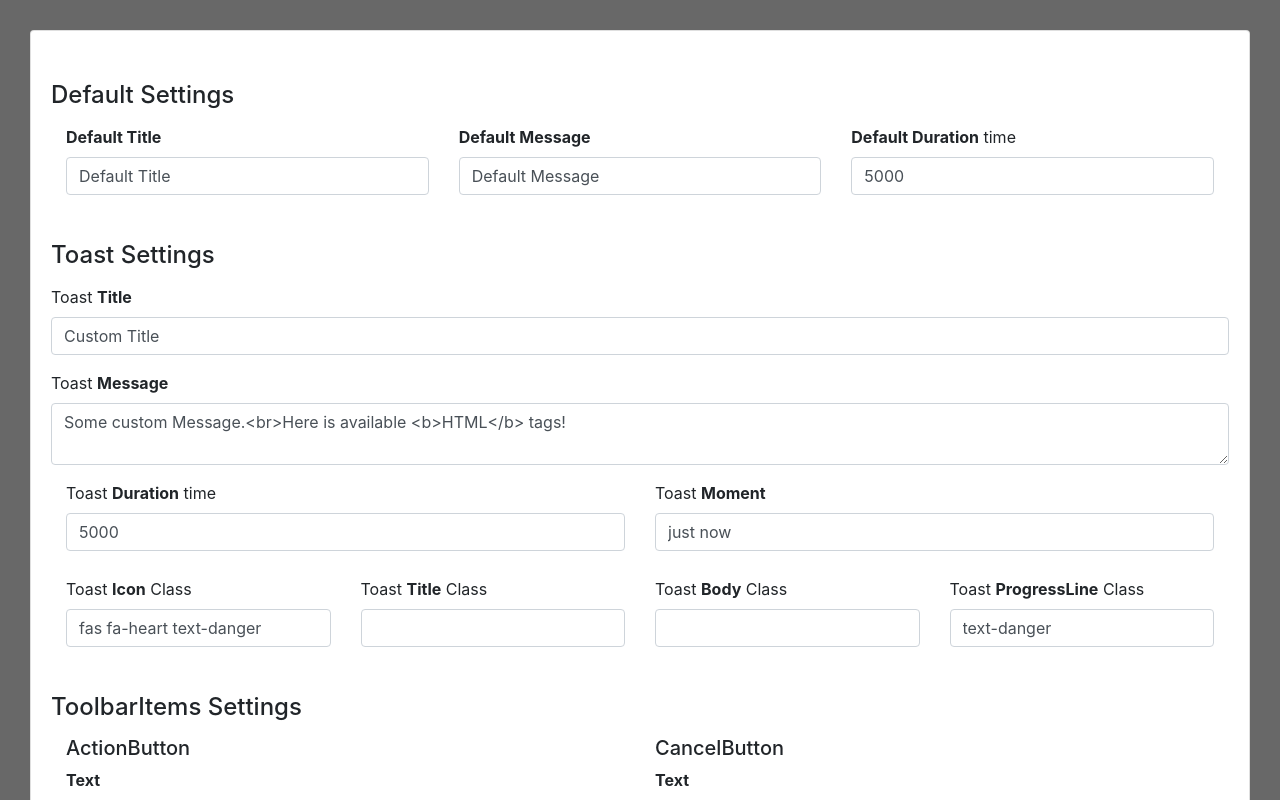
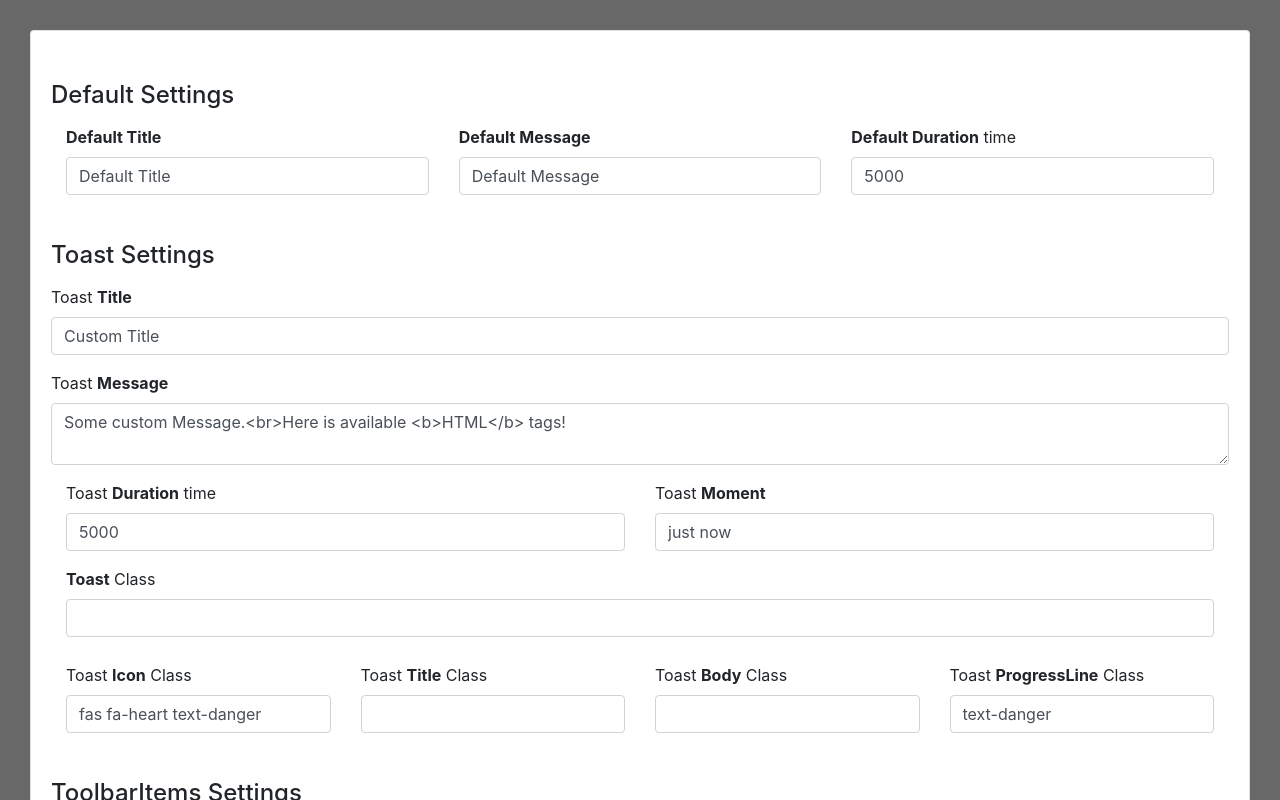
Before and after one commit to pieterlexis/angular-bootstrap-toasts, an Angular app: page / in a window 1280 px wide. Shown: the top 800 px of the page. Built offline with nearby package versions, Linux system fonts and the light colour scheme.

Commit message:
Available changes of classes for ToastBlock

```diff
--- a/projects/angular-bootstrap-toasts/src/lib/Components/toast-message/toast-message.component.html
+++ b/projects/angular-bootstrap-toasts/src/lib/Components/toast-message/toast-message.component.html
@@ -1,5 +1,5 @@
 <div
-    class="_toast"
+    class="_toast {{ Toast.ToastClass || '' }}"
     (mouseover)="animationPause()"
     (mouseout)="animationPlay()">
     <div class="_toast-header {{ Toast.TitleClass || '' }}">
--- a/projects/angular-bootstrap-toasts/src/lib/Models/toast-message.models.ts
+++ b/projects/angular-bootstrap-toasts/src/lib/Models/toast-message.models.ts
@@ -71,6 +71,11 @@ export class ToastMessage {
         return this.bodyClass;
     }
 
+    private toastClass: string;
+    public get ToastClass (): string {
+        return this.toastClass;
+    }
+
     public Close (confirmationStatus?: boolean) {
         this.confirmationResult.next(confirmationStatus || false);
     }
@@ -91,6 +96,7 @@ export class ToastMessage {
         this.progressLineClass       = params.progressLineClass;
         this.titleClass              = params.titleClass;
         this.bodyClass               = params.bodyClass;
+        this.toastClass              = params.toastClass;
         this.toolbarItems            = params.toolbarItems;
     }
 }
@@ -127,6 +133,9 @@ export class ToastMessageParams {
     /** Class for body block of toast */
     bodyClass?: string;
 
+    /** Class for block of toast */
+    toastClass?: string;
+
     /** Buttons for toast with type "confirm" */
     toolbarItems?: ToastToolbarItems;
 }
--- a/src/app/app.component.html
+++ b/src/app/app.component.html
@@ -90,6 +90,18 @@
                             class="form-control"
                             type="text"
                             formControlName="moment" />
+                    </div>
+                </div>
+
+                <div class="col-12">
+                    <div class="form-group">
+                        <label for="ToastClassInput"><b>Toast</b> Class</label>
+
+                        <input
+                            id="ToastClassInput"
+                            class="form-control"
+                            type="text"
+                            formControlName="toastClass" />
                     </div>
                 </div>
             </div>
--- a/src/app/app.component.ts
+++ b/src/app/app.component.ts
@@ -81,6 +81,7 @@ export class AppComponent implements OnInit {
       iconClass: new FormControl('fas fa-heart text-danger'),
       titleClass: new FormControl(''),
       bodyClass: new FormControl(''),
+      toastClass: new FormControl(''),
       progressLineClass: new FormControl('text-danger'),
       showProgressLine: new FormControl(true),
       pauseDurationOnMouseEnter: new FormControl(true),
```
